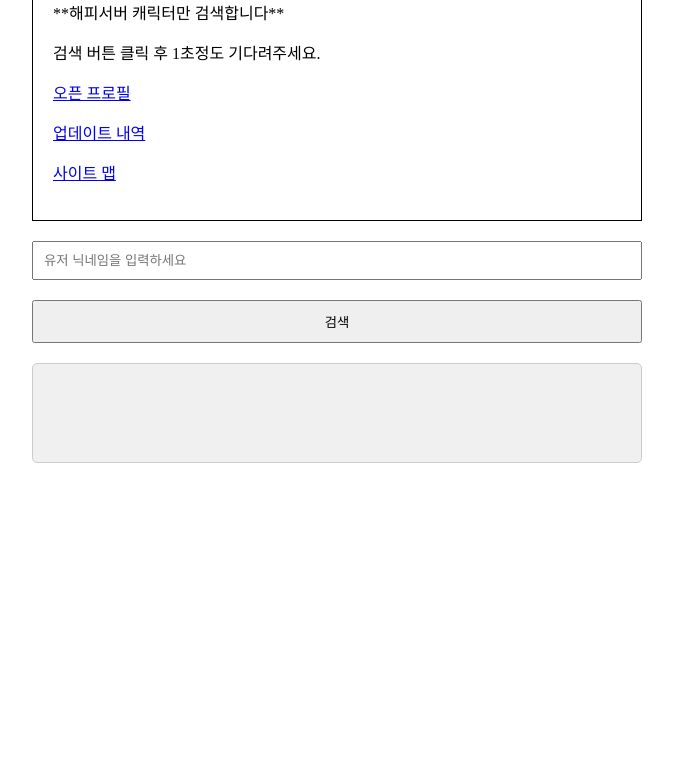
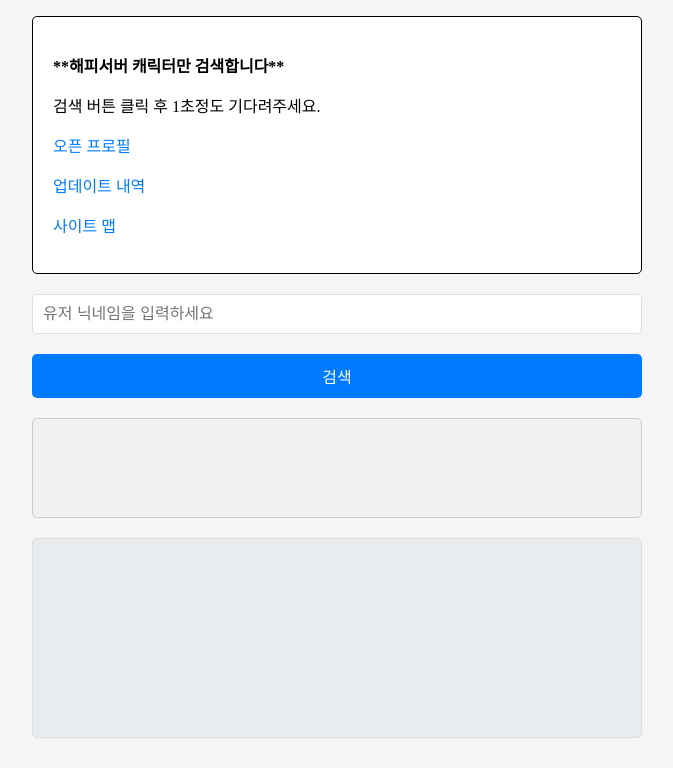
Before and after one commit to keeba0421/ca.api, a website: page index.html in a window 1280 px wide. Shown: the part 121-889 px from the top of the page, without its empty margins (303-976 px from the left). Before the commit the page ends 834 px from the top, so only its background shows below. Drawn offline with Linux system fonts and the light colour scheme.

Commit message:
높이수정 index.html

```diff
--- a/index.html
+++ b/index.html
@@ -1,8 +1,8 @@
 <!DOCTYPE html>
 <html lang="ko">
 <head>
-    <meta charset="UTF-8" />
-    <meta name="viewport" content="width=device-width, initial-scale=1.0"/>
+    <meta charset="UTF-8">
+    <meta name="viewport" content="width=device-width, initial-scale=1.0">
     <title>Bnbgg(크아정보조회)</title>
     <style>
         body, html {
@@ -10,8 +10,11 @@
             margin: 0;
             display: flex;
             justify-content: center;
-            align-items: center;
+            align-items: flex-start;  /* center에서 flex-start로 변경하여 상단 박스가 잘리지 않게 함 */
+            min-height: 100vh;
+            background-color: #f5f5f5;
         }
+
         .container {
             max-width: 650px;
             width: 650px;
@@ -20,10 +23,14 @@
             display: flex;
             flex-direction: column;
             align-items: center;
+            margin-top: 20px;  /* 상단 여백 추가 */
         }
+
         h1 {
             margin-bottom: 20px;
+            color: #333;
         }
+
         .notice-box,
         input[type="text"],
         button,
@@ -34,28 +41,69 @@
             box-sizing: border-box;
             margin: 10px 0;
         }
+
         input[type="text"] {
             padding: 10px;
+            border: 1px solid #ddd;
+            border-radius: 5px;
+            font-size: 16px;
         }
+
         button {
             padding: 10px;
+            background-color: #007bff;
+            color: white;
+            border: none;
+            border-radius: 5px;
+            cursor: pointer;
+            font-size: 16px;
         }
+
+        button:hover {
+            background-color: #0056b3;
+        }
+
         .result {
             background-color: #f0f0f0;
             min-height: 100px;
             border: 1px solid #ccc;
             border-radius: 5px;
             overflow: auto;
+            padding: 15px;
+            max-height: 500px;  /* 최대 높이 설정으로 너무 길어지지 않게 함 */
         }
+
         .notice-box {
             background-color: white;
             border: 1px solid black;
             padding: 20px;
             font-size: 16px;
+            border-radius: 5px;
         }
+
+        .notice-box a {
+            color: #007bff;
+            text-decoration: none;
+        }
+
+        .notice-box a:hover {
+            text-decoration: underline;
+        }
+
         #avatar-display {
             height: 200px;
             background-size: cover;
+            background-color: #e9ecef;
+            border: 1px solid #ddd;
+            border-radius: 5px;
+        }
+
+        /* 반응형 디자인 */
+        @media (max-width: 700px) {
+            .container {
+                width: 95%;
+                padding: 10px;
+            }
         }
     </style>
 </head>
@@ -63,13 +111,17 @@
     <div class="container">
         <h1>크아 캐릭터 조회</h1>
         <div class="notice-box">
-            <p>**해피서버 캐릭터만 검색합니다**</p>
+            <p><strong>**해피서버 캐릭터만 검색합니다**</strong></p>
             <p>검색 버튼 클릭 후 1초정도 기다려주세요.</p>
             <a href="https://open.kakao.com/me/026" target="_blank">오픈 프로필</a>
-            <p><a href="https://bnbgg.netlify.app/history/" target="_blank">업데이트 내역</a></p>
-            <p><a href="https://bnbgg.netlify.app/url/" target="_blank">사이트 맵</a></p>
+            <p>
+                <a href="https://bnbgg.netlify.app/history/" target="_blank">업데이트 내역</a>
+            </p>
+            <p>
+                <a href="https://bnbgg.netlify.app/url/" target="_blank">사이트 맵</a>
+            </p>
         </div>
-        <input type="text" id="nickname" placeholder="유저 닉네임을 입력하세요" />
+        <input type="text" id="nickname" placeholder="유저 닉네임을 입력하세요">
         <button id="searchButton">검색</button>
         <div class="result" id="result"></div>
         <div id="avatar-display"></div>
```
